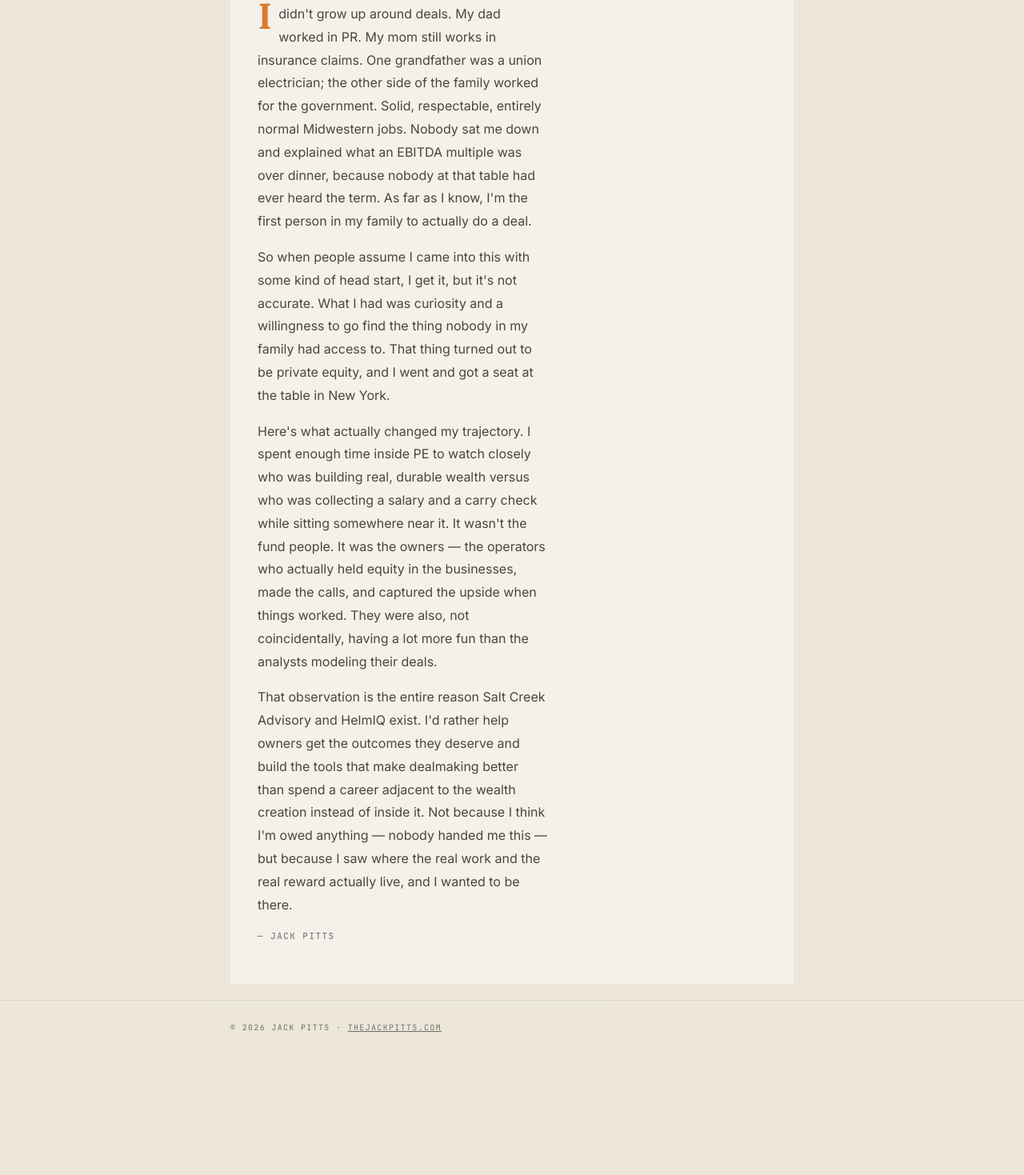
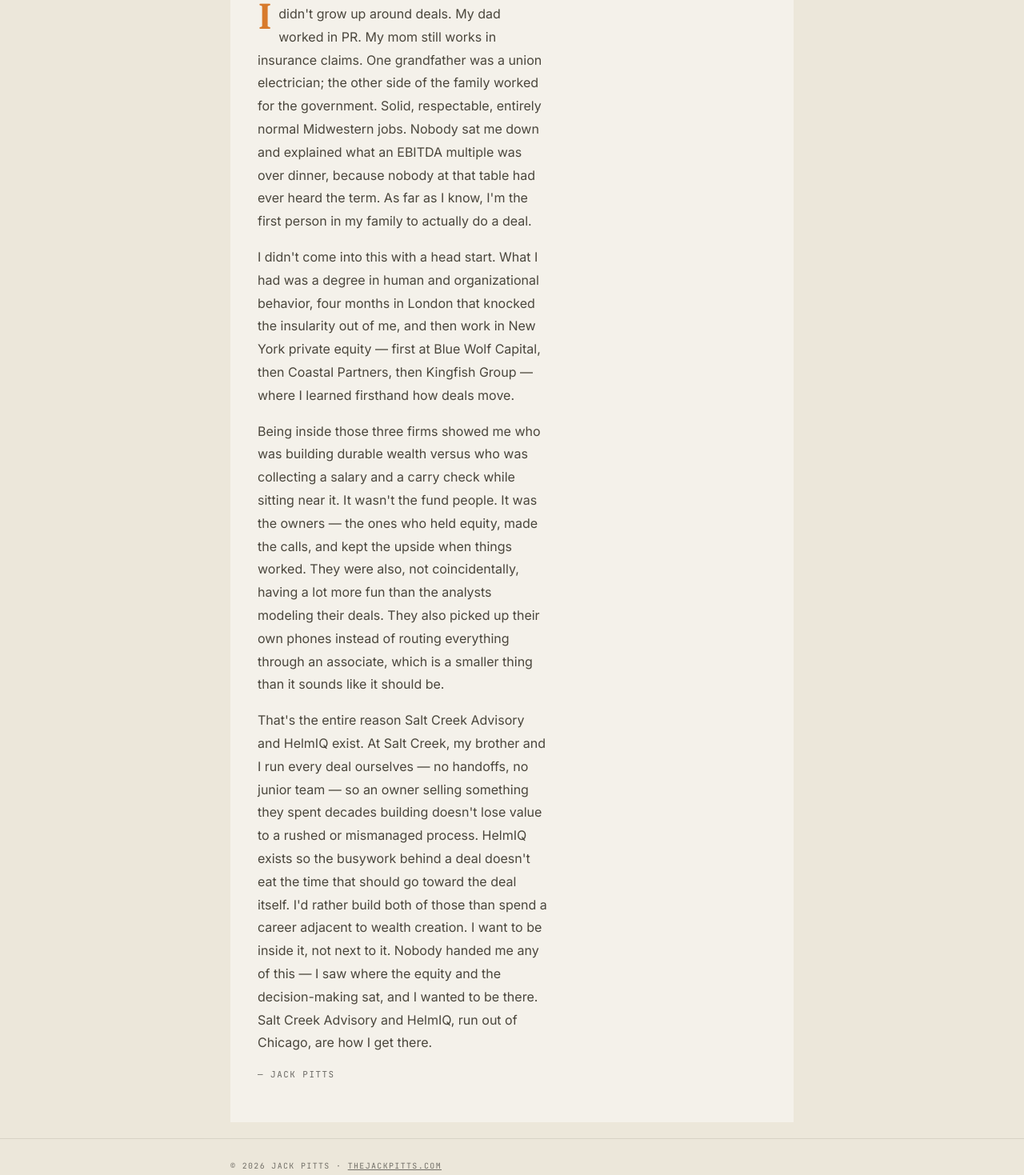
Before and after one commit to jackpitts19/jackpitts-site, a plain HTML site: page blog/who-i-am-and-why.html in a window 1280 px wide. Shown: the part 312-1781 px from the top of the page at 80% size. Before the commit the page ends 1666 px from the top, so only its background shows below. Drawn offline with Linux system fonts and the light colour scheme.

Commit message:
fix: rewrite who-i-am-and-why.html per voice review findings

```diff
--- a/blog/who-i-am-and-why.html
+++ b/blog/who-i-am-and-why.html
@@ -30,9 +30,9 @@
   </div>
   <div class="post-body">
     <p>I didn't grow up around deals. My dad worked in PR. My mom still works in insurance claims. One grandfather was a union electrician; the other side of the family worked for the government. Solid, respectable, entirely normal Midwestern jobs. Nobody sat me down and explained what an EBITDA multiple was over dinner, because nobody at that table had ever heard the term. As far as I know, I'm the first person in my family to actually do a deal.</p>
-    <p>So when people assume I came into this with some kind of head start, I get it, but it's not accurate. What I had was curiosity and a willingness to go find the thing nobody in my family had access to. That thing turned out to be private equity, and I went and got a seat at the table in New York.</p>
-    <p>Here's what actually changed my trajectory. I spent enough time inside PE to watch closely who was building real, durable wealth versus who was collecting a salary and a carry check while sitting somewhere near it. It wasn't the fund people. It was the owners — the operators who actually held equity in the businesses, made the calls, and captured the upside when things worked. They were also, not coincidentally, having a lot more fun than the analysts modeling their deals.</p>
-    <p>That observation is the entire reason Salt Creek Advisory and HelmIQ exist. I'd rather help owners get the outcomes they deserve and build the tools that make dealmaking better than spend a career adjacent to the wealth creation instead of inside it. Not because I think I'm owed anything — nobody handed me this — but because I saw where the real work and the real reward actually live, and I wanted to be there.</p>
+    <p>I didn't come into this with a head start. What I had was a degree in human and organizational behavior, four months in London that knocked the insularity out of me, and then work in New York private equity — first at Blue Wolf Capital, then Coastal Partners, then Kingfish Group — where I learned firsthand how deals move.</p>
+    <p>Being inside those three firms showed me who was building durable wealth versus who was collecting a salary and a carry check while sitting near it. It wasn't the fund people. It was the owners — the ones who held equity, made the calls, and kept the upside when things worked. They were also, not coincidentally, having a lot more fun than the analysts modeling their deals. They also picked up their own phones instead of routing everything through an associate, which is a smaller thing than it sounds like it should be.</p>
+    <p>That's the entire reason Salt Creek Advisory and HelmIQ exist. At Salt Creek, my brother and I run every deal ourselves — no handoffs, no junior team — so an owner selling something they spent decades building doesn't lose value to a rushed or mismanaged process. HelmIQ exists so the busywork behind a deal doesn't eat the time that should go toward the deal itself. I'd rather build both of those than spend a career adjacent to wealth creation. I want to be inside it, not next to it. Nobody handed me any of this — I saw where the equity and the decision-making sat, and I wanted to be there. Salt Creek Advisory and HelmIQ, run out of Chicago, are how I get there.</p>
     <div class="byline">— Jack Pitts</div>
   </div>
 </div>
```
